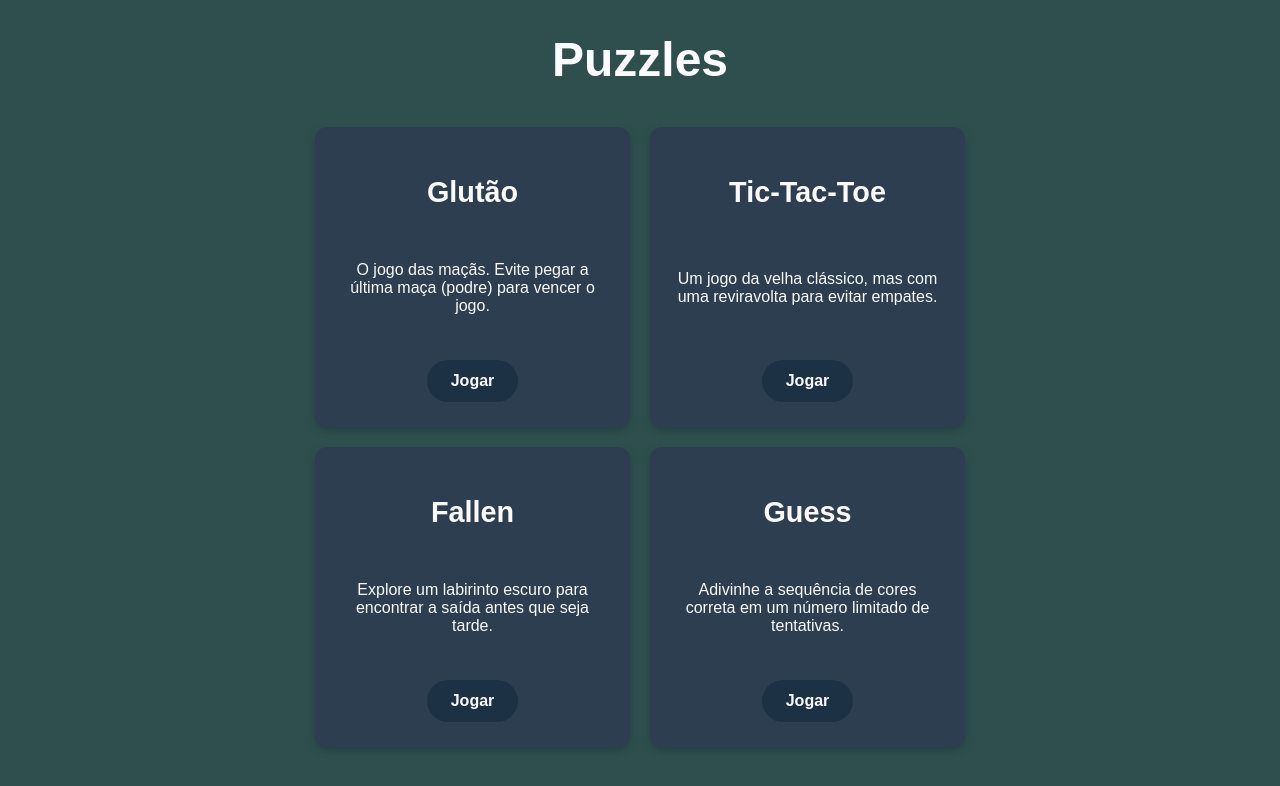
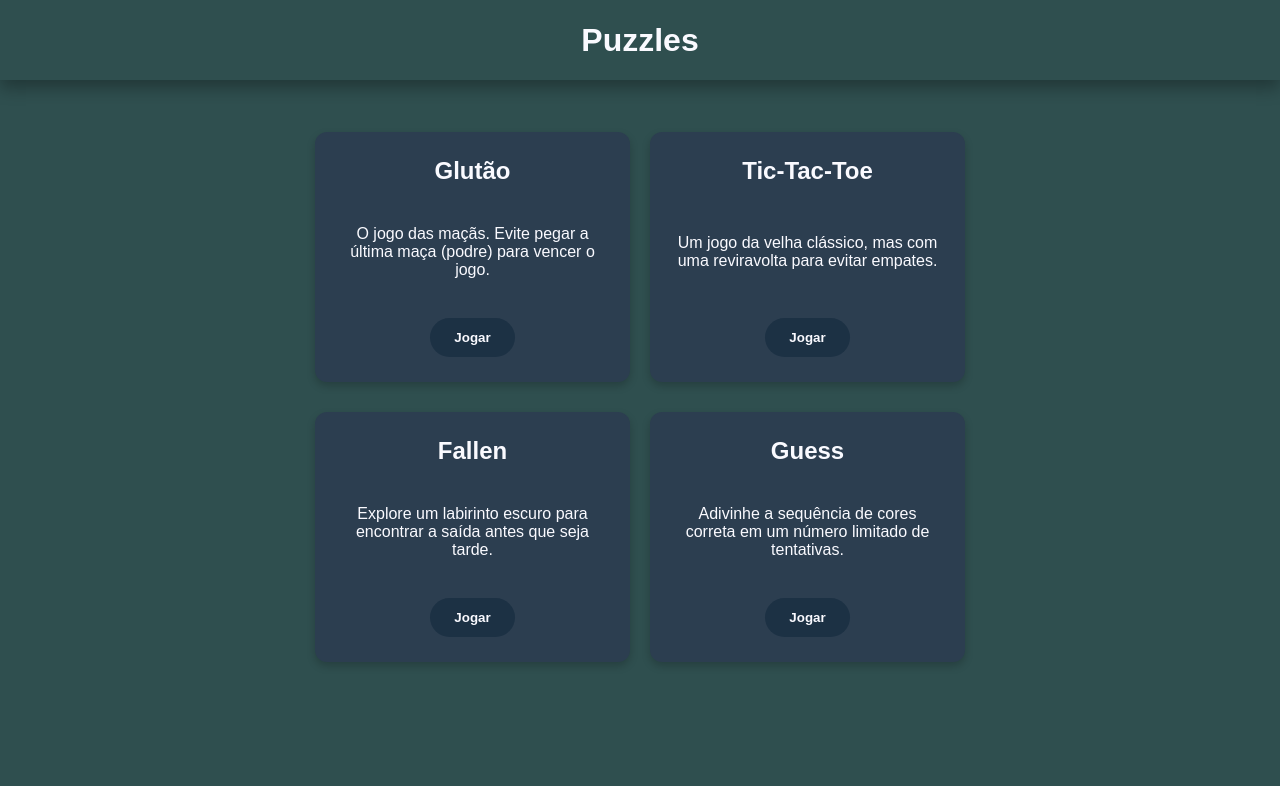
Before and after one commit to JorderGomes/puzzles, an Angular app: page /puzzles in a window 1280 px wide. Shown: the top 786 px of the page. Built offline with nearby package versions, Linux system fonts and the light colour scheme.

Commit message:
feat: update main page using components

```diff
--- a/src/app/components/card/card.component.css
+++ b/src/app/components/card/card.component.css
@@ -9,6 +9,7 @@
     flex-direction: column;
     justify-content: space-between;
     gap: 1rem;
+    height: 100%;
 }
 
 .card:hover {
--- a/src/app/pages/puzzles/puzzles.component.css
+++ b/src/app/pages/puzzles/puzzles.component.css
@@ -1,88 +1,34 @@
-/* Estilos gerais do corpo */
-:host {
-  display: block;
-  height: 100vh;
-  width: 100vw;
-  background-color: var(--primary-color);
-  font-family: Arial, sans-serif;
-  color: var(--text-color);
-  position: fixed;
-  top: 0;
 
-  overflow-y: auto;
+.main-container {
+    display: flex;
+    flex-direction: column;
+    height: 100vh;
+    width: 100vw;
+    overflow: hidden;
 }
 
-/* Cabeçalho */
-header {
-  text-align: center;
-  margin-bottom: 40px;
+app-header {
+    flex-shrink: 0;
 }
 
-h1 {
-  font-size: 3rem;
-  font-weight: 700;
-  color: var(--text-color);
+.article-style {
+    width: 60%;
+    margin: auto;
 }
 
 /* Container dos Cards */
-.cards-container {
-  display: grid;
-  grid-template-columns: repeat(auto-fit, minmax(300px, 1fr));
-  gap: 20px;
-  justify-content: center;
-  /* Limita a largura máxima do container */
-  max-width: 650px;
-  margin: 0 auto;
+.card-grid {
+    display: grid;
+    grid-template-columns: repeat(auto-fit, minmax(300px, 1fr));
+    grid-template-rows: repeat(auto-fit, minmax(260px, 1fr));
+    gap: 20px;
+    max-width: 650px;
+    margin: 20px auto;
 }
 
 /* Estilo do Card do Jogo */
-.game-card {
-  background-color: var(--background-card);
-  border-radius: 12px;
-  padding: 25px;
-  text-align: center;
-  box-shadow: 0 4px 8px rgba(0, 0, 0, 0.2);
-  transition: transform 0.3s ease, box-shadow 0.3s ease;
-  display: flex;
-  flex-direction: column;
-  justify-content: space-between;
-  height: 250px;
-}
-
-.game-card:hover {
-  transform: translateY(-5px);
-  box-shadow: 0 8px 16px rgba(0, 0, 0, 0.3);
-}
-
-.game-title {
-  font-size: 1.8rem;
-  font-weight: bold;
-  color: var(--text-card-color);
-  margin-bottom: 10px;
-}
-
-.game-description {
-  color: var(--text-card-color);
-  font-size: 1rem;
-  margin-bottom: 20px;
-}
-
-/* Estilo do Botão "Jogar" */
-.play-button {
-  display: inline-block;
-  background-color: var(--button-bg-primary);
-  color: var(--text-color);
-  padding: 12px 24px;
-  text-decoration: none;
-  border-radius: 50px;
-  font-weight: bold;
-  transition: background-color 0.3s ease, transform 0.2s ease;
-  align-self: center;
-}
-
-.play-button:hover {
-  background-color: var(--color-bg-popup);
-  transform: scale(1.05);
+.card {
+  height: 200px;
 }
 
 /* Responsividade */
@@ -103,3 +49,14 @@ h1 {
     padding: 0 10px;
   }
 }
+
+@media (max-width: 1100px) {
+  .card{
+    margin-bottom: 64px;
+  }
+
+  .card-grid {
+    grid-template-columns: repeat(auto-fit, minmax(200px, 1fr));
+  }
+
+}
--- a/src/app/pages/puzzles/puzzles.component.html
+++ b/src/app/pages/puzzles/puzzles.component.html
@@ -1,40 +1,40 @@
 <div class="main-container">
-  <header>
-    <h1>Puzzles</h1>
-  </header>
+  <app-header title="Puzzles"></app-header>
 
-  <div class="cards-container">
-    <div class="game-card">
-      <h2 class="game-title">Glutão</h2>
+  <app-page-content>
+    <section class="article-style card-grid">
+      <app-card class="card">
+        <h3 class="card-title">Glutão</h3>
         <p class="game-description">
           O jogo das maçãs. Evite pegar a última maça (podre) para vencer o jogo.
         </p>
-      <a href="/glutao" class="play-button">Jogar</a>
-    </div>
+        <app-button text="Jogar"></app-button>
+      </app-card>
 
-    <div class="game-card">
-      <h2 class="game-title">Tic-Tac-Toe</h2>
+      <app-card class="card">
+        <h3 class="card-title">Tic-Tac-Toe</h3>
         <p class="game-description">
           Um jogo da velha clássico, mas com uma reviravolta para evitar empates.
         </p>
-      <a href="/tic-tac-toe" class="play-button">Jogar</a>
-    </div>
+        <app-button text="Jogar"></app-button>
+      </app-card>
 
-    <div class="game-card">
-      <h2 class="game-title">Fallen</h2>
+      <app-card class="card">
+        <h3 class="card-title">Fallen</h3>
         <p class="game-description">
           Explore um labirinto escuro para encontrar a saída antes que seja tarde.
         </p>
-      <a href="/fallen" class="play-button">Jogar</a>
-    </div>
+        <app-button text="Jogar"></app-button>
+      </app-card>
 
-    <div class="game-card">
-      <h2 class="game-title">Guess</h2>
+      <app-card class="card">
+        <h3 class="card-title">Guess</h3>
         <p class="game-description">
           Adivinhe a sequência de cores correta em um número limitado de tentativas.
         </p>
-      <a href="/guess" class="play-button">Jogar</a>
-    </div>
+        <app-button text="Jogar"></app-button>
+      </app-card>
+    </section>
+  </app-page-content>
 
 </div>
-</div>
--- a/src/app/pages/styleguide/styleguide.component.css
+++ b/src/app/pages/styleguide/styleguide.component.css
@@ -26,9 +26,10 @@ app-header {
 
 .card-grid {
     display: grid;
-    grid-template-columns: repeat(auto-fit, minmax(250px, 1fr));
+    grid-template-columns: repeat(auto-fit, minmax(300px, 1fr));
     gap: 20px;
-    margin-top: 20px;
+    max-width: 650px;
+    margin: 20px auto;
 }
 
 
```
Lines whose indentation alone changed are shown as unchanged.
